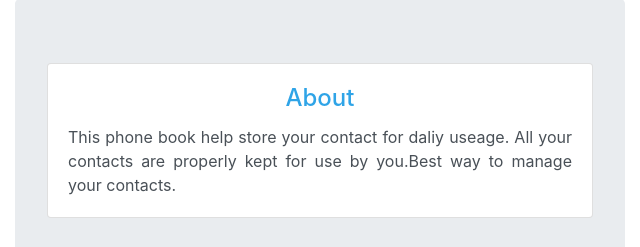
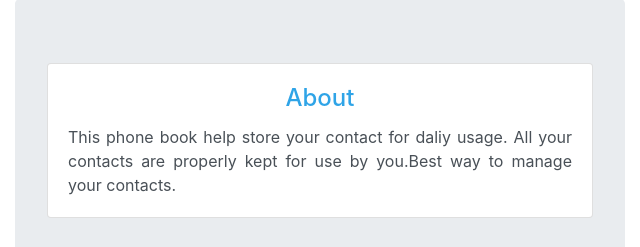
Before and after one commit to abahjosephisrael/phonebook, a plain HTML site: page index.html in a window 1280 px wide. Shown: the part 151-398 px from the top of the page, 320-960 px from the left. Drawn offline with Linux system fonts and the light colour scheme.

Commit message:
Update index.html

```diff
--- a/index.html
+++ b/index.html
@@ -32,7 +32,7 @@
                           <div class="card-body">
                             <h4 class="card-title text-center">About</h4>
                             <p class="card-text text-justify">
-                                This phone book help store your contact for daliy useage. All your contacts are properly kept for use by you.Best way to manage your contacts.
+                                This phone book help store your contact for daliy usage. All your contacts are properly kept for use by you.Best way to manage your contacts.
                             </p>
                           </div>
                         </div>
```
